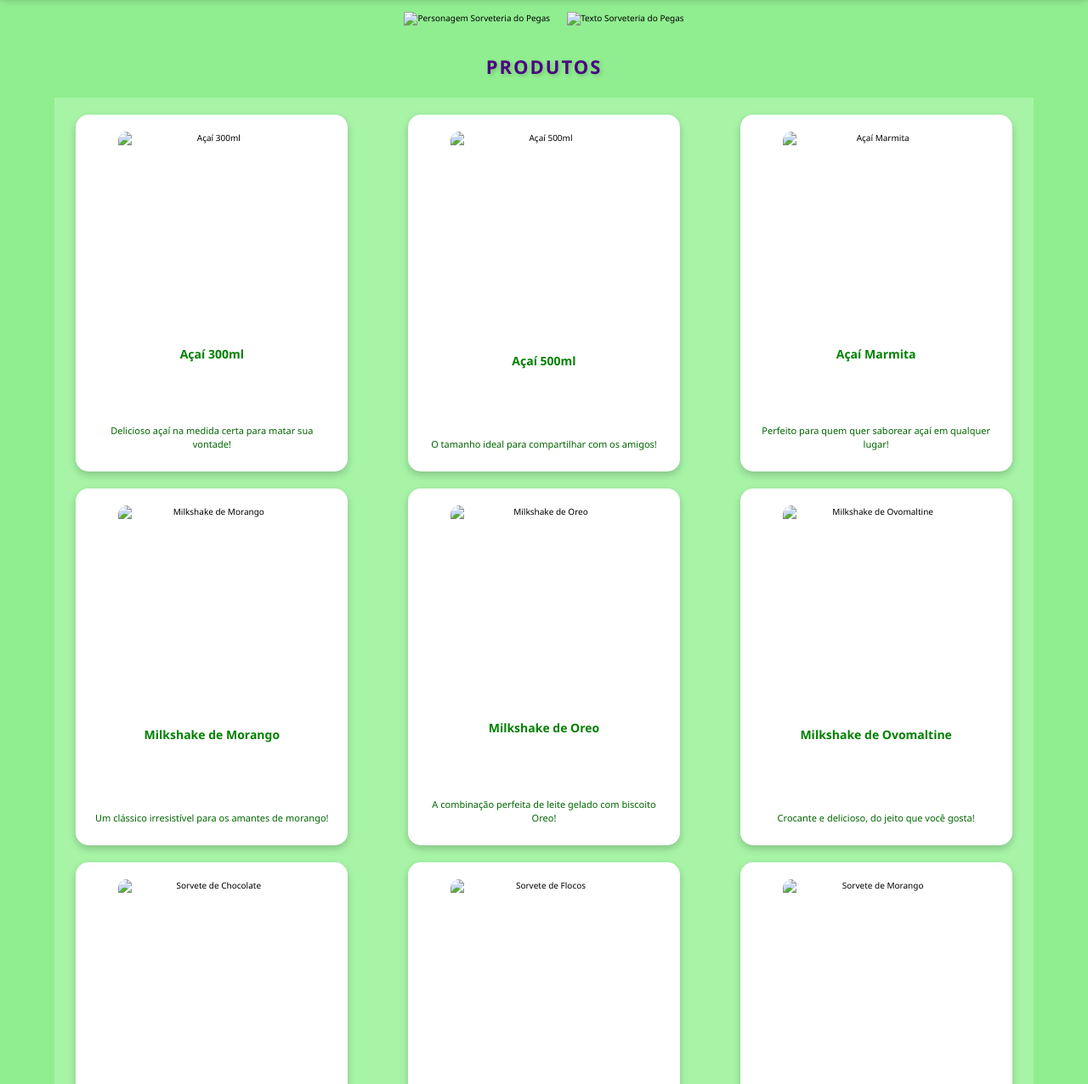
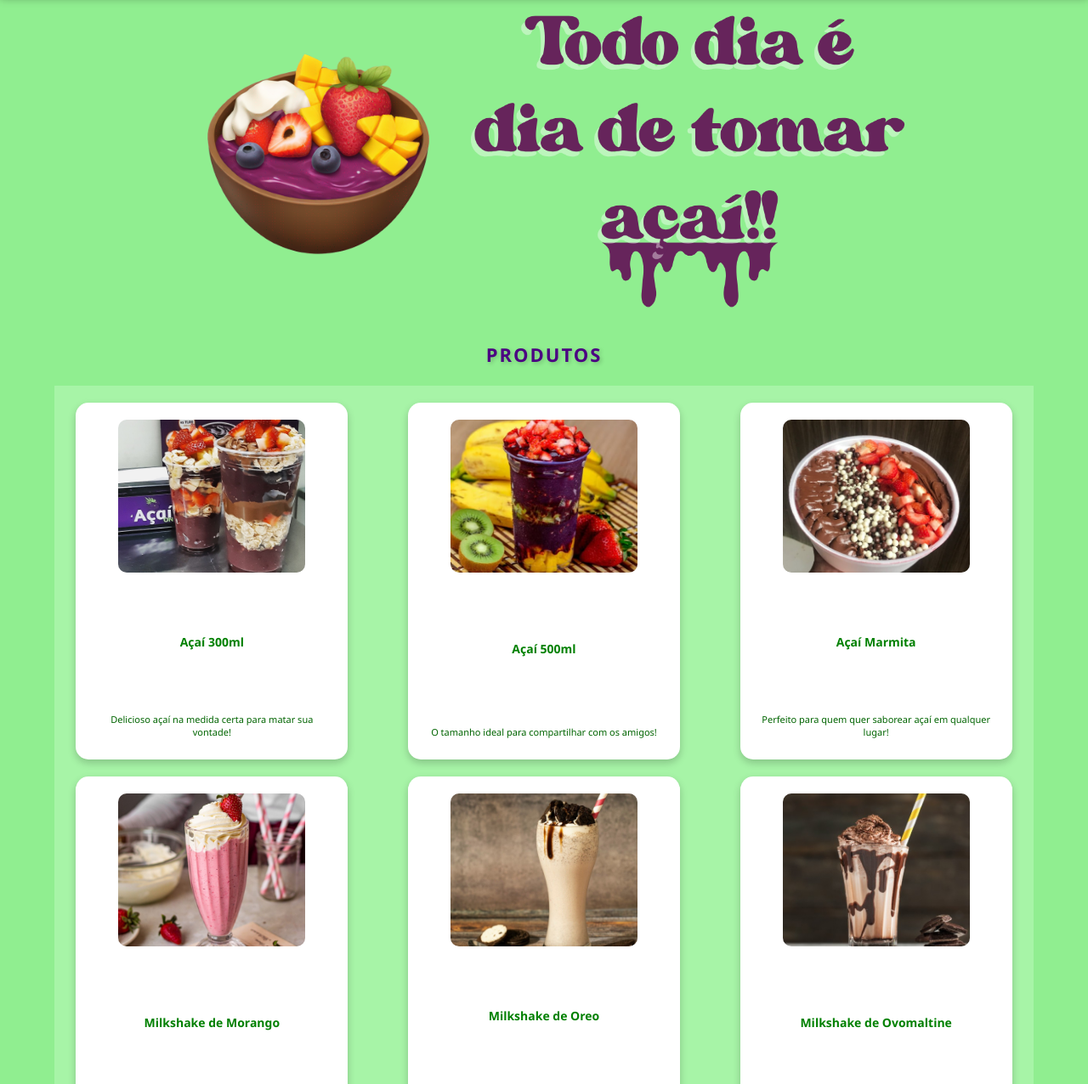
Before and after one commit to PeAgaSZ-blip/site-do-pegas, a plain HTML site: page index.html in a window 1280 px wide. Shown: the part 91-1367 px from the top of the page at 85% size. Drawn offline with Linux system fonts and the light colour scheme.

Commit message:
Atualizando 2

```diff
--- a/estilo.css
+++ b/estilo.css
@@ -1,7 +1,6 @@
 html
 {
     font-size: 10px;
-
 }
 
 body
@@ -10,7 +9,7 @@ body
     font-family: 'Segoe UI', Tahoma, Geneva, Verdana, sans-serif;
     background-color: lightgreen;
     text-align: center;
-
+    box-sizing: border-box;
 }
 .navbar {
   display: flex;
--- a/index.html
+++ b/index.html
@@ -16,7 +16,7 @@
 <body>
     <header class="navbar">
         <div class="logo">
-            <img src="HTML/img/pote-acai.png" alt="Logo da Sorveteria">
+            <img src="./img/pote-acai.png" alt="Logo da Sorveteria">
             <h1>Sorveteria do Pegas</h1>
         </div>
 
@@ -29,10 +29,10 @@
     <main>
         <section id="home">
             <div class="personagem">
-                <img src="HTML/img/pote-acai.png" alt="Personagem Sorveteria do Pegas">
+                <img src="./img/pote-acai.png" alt="Personagem Sorveteria do Pegas">
             </div>
             <div class="texto">
-                <img src="HTML/img/texto.png" alt="Texto Sorveteria do Pegas">
+                <img src="./img/texto.png" alt="Texto Sorveteria do Pegas">
             </div>
         </section>
 
@@ -40,52 +40,52 @@
 
         <section id="menu">
             <div class="item">
-                <img src="HTML/img/acai-300.jpg" alt="Açaí 300ml">
+                <img src="./img/acai-300.jpg" alt="Açaí 300ml">
                 <h3>Açaí 300ml</h3>
                 <p>Delicioso açaí na medida certa para matar sua vontade!</p>
             </div>
 
             <div class="item">
-                <img src="HTML/img/acai-500.jpg" alt="Açaí 500ml">
+                <img src="./img/acai-500.jpg" alt="Açaí 500ml">
                 <h3>Açaí 500ml</h3>
                 <p>O tamanho ideal para compartilhar com os amigos!</p>
             </div>
 
             <div class="item">
-                <img src="HTML/img/acai-marmita.jpg" alt="Açaí Marmita">
+                <img src="./img/acai-marmita.jpg" alt="Açaí Marmita">
                 <h3>Açaí Marmita</h3>
                 <p>Perfeito para quem quer saborear açaí em qualquer lugar!</p>
             </div>
 
             <div class="item">
-                <img src="HMTL/img/milkshake-morango.jpg" alt="Milkshake de Morango">
+                <img src="./img/milkshake-morango.jpg" alt="Milkshake de Morango">
                 <h3>Milkshake de Morango</h3>
                 <p>Um clássico irresistível para os amantes de morango!</p>
             </div>
 
             <div class="item">
-                <img src="HTML/img/milkshake-oreo.jpg" alt="Milkshake de Oreo">
+                <img src="./img/milkshake-oreo.jpg" alt="Milkshake de Oreo">
                 <h3>Milkshake de Oreo</h3>
                 <p>A combinação perfeita de leite gelado com biscoito Oreo!</p>
             </div>
 
             <div class="item">
-                <img src="HTML/img/milkshake-ovomaltine.jpg" alt="Milkshake de Ovomaltine">
+                <img src="./img/milkshake-ovomaltine.jpg" alt="Milkshake de Ovomaltine">
                 <h3>Milkshake de Ovomaltine</h3>
                 <p>Crocante e delicioso, do jeito que você gosta!</p>
             </div>
             <div class="item">
-                <img src="HTML/img/sorvete-chocolate.jpg" alt="Sorvete de Chocolate">
+                <img src="./img/sorvete-chocolate.jpg" alt="Sorvete de Chocolate">
                 <h3>Sorvete de Chocolate</h3>
                 <p>Clássico sabor de chocolate para os amantes dessa delícia!</p>
             </div>
             <div class="item">
-                <img src="HTML/img/sorvete-flocos.jpg" alt="Sorvete de Flocos">
+                <img src="./img/sorvete-flocos.jpg" alt="Sorvete de Flocos">
                 <h3>Sorvete de Flocos</h3>
                 <p>Sorvete cremoso com pedaços crocantes de chocolate!</p>
             </div>
             <div class="item">
-                <img src="HTML/img/sorvete-morango.jpeg" alt="Sorvete de Morango">
+                <img src="./img/sorvete-morango.jpeg" alt="Sorvete de Morango">
                 <h3>Sorvete de Morango</h3>
                 <p>Refrescante sabor de morango para os dias quentes!</p>
             </div>
```
